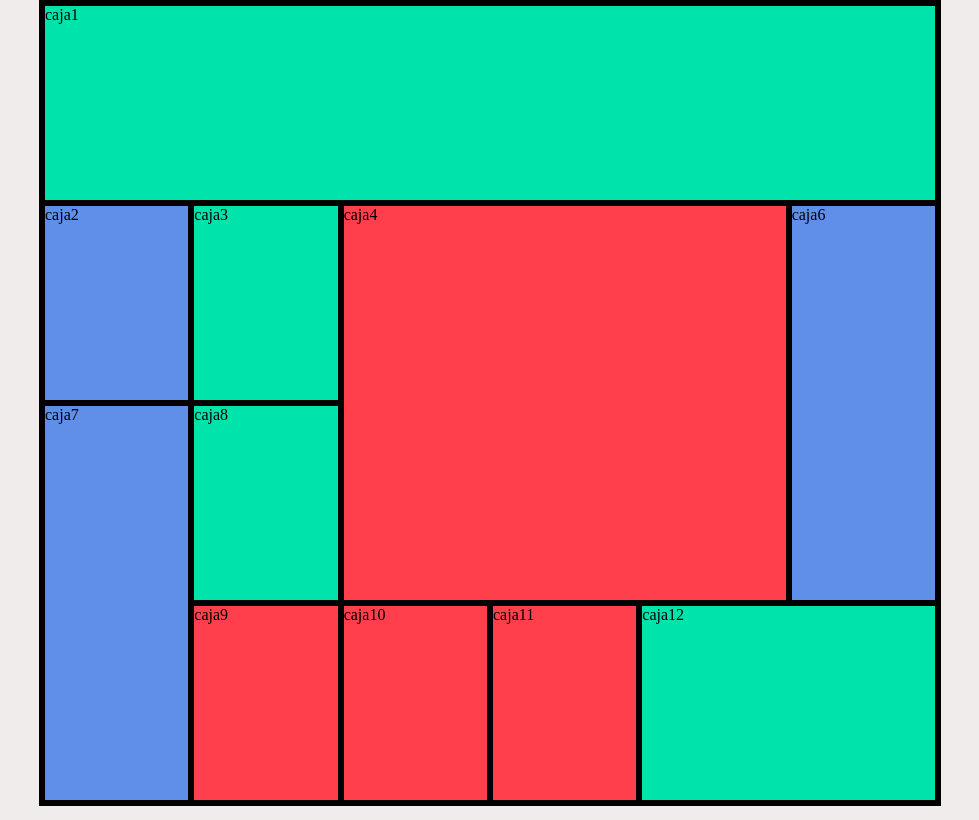
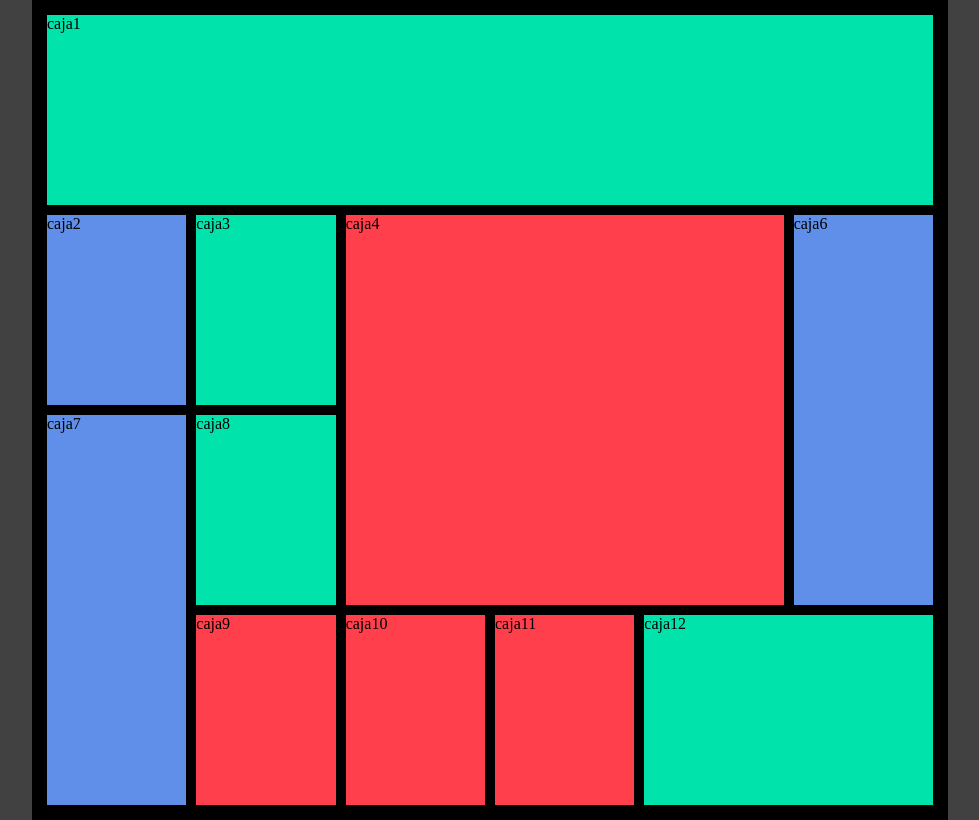
Before and after one commit to Monhna/EO2, a plain HTML site: page index.html in a window 1280 px wide. Shown: the whole page, without its empty margins (150-1129 px from the left). Drawn offline with Linux system fonts and the light colour scheme.

Commit message:
Css modificado para ensanchar bordes

```diff
--- a/styles/style.css
+++ b/styles/style.css
@@ -6,6 +6,7 @@
 body{
     background-color: rgb(240, 236, 236);
     color: black;
+    background-color: rgba(0, 0, 0, 0.744);
 }
 
 .contenedor{
@@ -15,7 +16,7 @@ body{
     display:grid;
     grid-template-columns: repeat(6, 1fr);
     grid-template-rows: repeat(4, 25vh);
-    border: solid 3px black;
+    border: solid 10px black;
  }
 
 
@@ -23,7 +24,7 @@ body{
     grid-column-start: 1;
     grid-column-end: 7;
     background-color: #00E4AC;
-    border: solid 3px black;
+    border: solid 5px black;
    }
 
 #caja2{
@@ -32,7 +33,7 @@ body{
     grid-row-start: 2;
     grid-row-end: 3;
     background-color: #608FE9;
-    border: solid 3px black;
+    border: solid 5px black;
 }
 
 #caja3{
@@ -41,7 +42,7 @@ body{
     grid-row-start: 2;
     grid-row-end: 3;
     background-color: #00E4AC;
-    border: solid 3px black;
+    border: solid 5px black;
 }
 
 #caja4{
@@ -50,7 +51,7 @@ body{
     grid-row-start: 2;
     grid-row-end: 4;
      background-color: #FF404C;
-    border: solid 3px black;
+    border: solid 5px black;
 }
 
 #caja5{
@@ -59,7 +60,7 @@ body{
     grid-row-start: 2;
     grid-row-end: 4;
     background-color: #608FE9;
-    border: solid 3px black;
+    border: solid 5px black;
 }
 
 #caja6{
@@ -68,7 +69,7 @@ body{
     grid-row-start: 2;
     grid-row-end: 4;
     background-color: #608FE9;
-    border: solid 3px black;
+    border: solid 5px black;
 }
 
 #caja7{
@@ -77,7 +78,7 @@ body{
     grid-row-start: 3;
     grid-row-end: 5;
     background-color: #608FE9;
-    border: solid 3px black;
+    border: solid 5px black;
 }
 
 #caja8{
@@ -86,7 +87,7 @@ body{
     grid-row-start: 3;
     grid-row-end: 4;
     background-color: #00E4AC;
-    border: solid 3px black;
+    border: solid 5px black;
 }
 
 #caja9{
@@ -95,7 +96,7 @@ body{
     grid-row-start: 4;
     grid-row-end: 5;
     background-color: #FF404C;
-    border: solid 3px black;
+    border: solid 5px black;
 }
 
 #caja10{
@@ -104,7 +105,7 @@ body{
     grid-row-start: 4;
     grid-row-end: 5;
     background-color: #FF404C;
-    border: solid 3px black;
+    border: solid 5px black;
 }
 
 #caja11{
@@ -113,7 +114,7 @@ body{
     grid-row-start: 4;
     grid-row-end: 5;
     background-color: #FF404C;
-    border: solid 3px black;
+    border: solid 5px black;
 }
 
 #caja12{
@@ -122,5 +123,5 @@ body{
     grid-row-start: 4;
     grid-row-end: 5;
     background-color: #00E4AC;
-    border: solid 3px black;
+    border: solid 5px black;
 }
```
